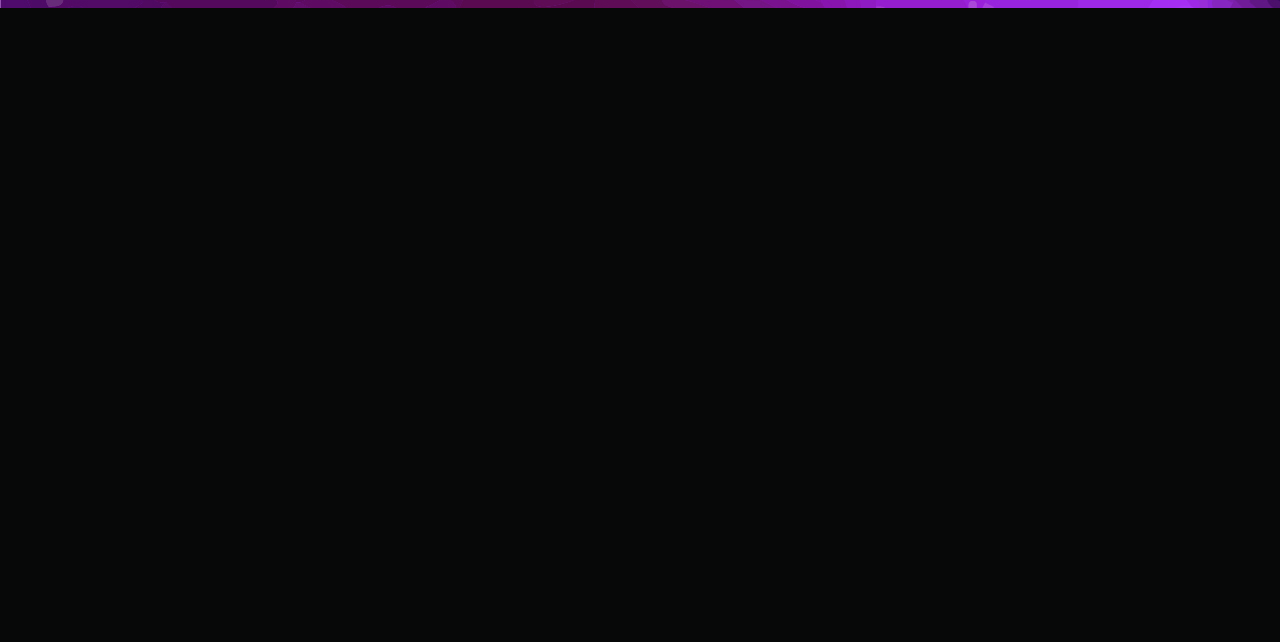
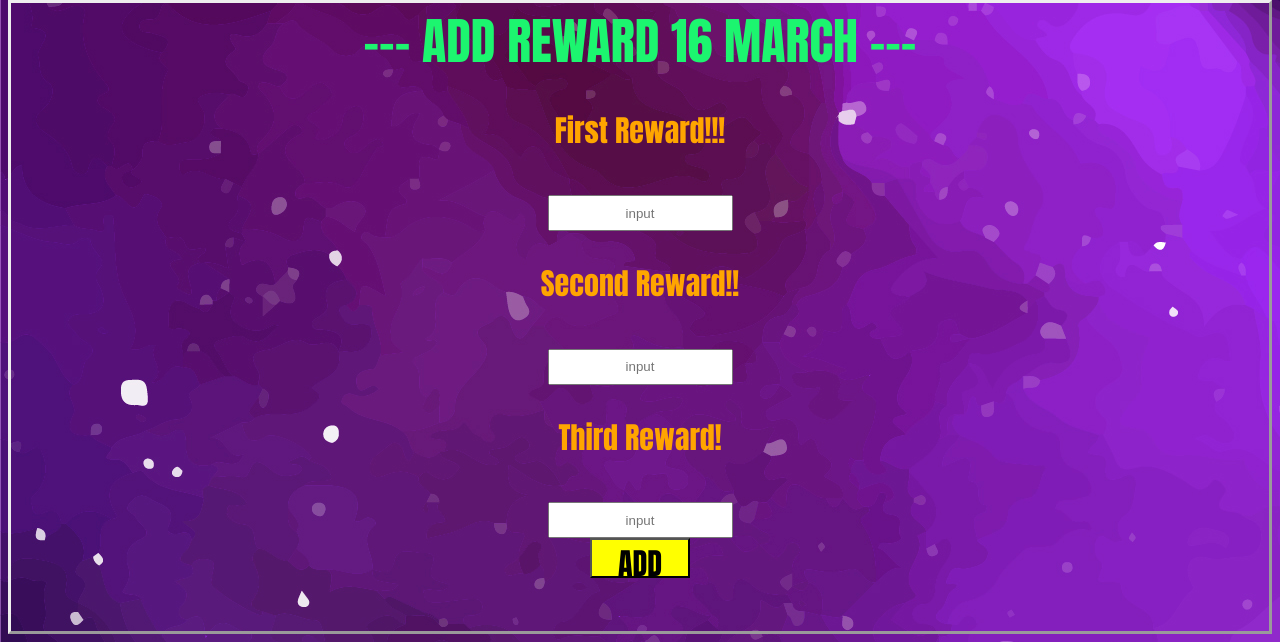
Before and after one commit to tontarnxpz/FINALEXAM_1630901369_Anawin, a Node server app: page /16march in a window 1280 px wide. Shown: the part 1007-1649 px from the top of the page. Before the commit the page ends 1015 px from the top, so only its background shows below. Run offline with Node 20, Linux system fonts and the light colour scheme; data that the repository does not hold is empty.

Commit message:
UPDATE_FINAL

```diff
--- a/CSS/16march.css
+++ b/CSS/16march.css
@@ -118,3 +118,33 @@ td{
     text-align: center;
     color: green;
 }
+
+h7{
+    text-align: center;
+    font-family: Impact, Haettenschweiler, 'Arial Narrow Bold', sans-serif;
+    font-size: 50px;
+    color: rgb(28, 245, 111);
+}
+
+.fill{
+    text-align: center;
+    font-family: Impact, Haettenschweiler, 'Arial Narrow Bold', sans-serif;
+    font-size: 30px;
+    color:orange;
+    border-style: outset;
+}
+
+.button{
+    text-align: center;
+    background-color: yellow;
+    cursor: pointer;
+    width: 100px;
+    height: 40px;
+    font-family: Impact, Haettenschweiler, 'Arial Narrow Bold', sans-serif;
+    font-size: 30px;
+}
+
+.button:hover{
+    transform: scale(1.3);
+    background-color: yellow;
+}
--- a/views/16march.ejs
+++ b/views/16march.ejs
@@ -46,6 +46,20 @@
             <% }) %>
         </table>
     </div>
+    <div class="fill">
+        <form action="/16march" method="post">
+            <h7>--- ADD REWARD 16 MARCH ---</h7>
+            <p>First Reward!!!</p>
+            <input name="order1" class="first" type="text" placeholder="input">
+            <p>Second Reward!!</p>
+            <input name="order2" class="second" type="text" placeholder="input">
+            <p>Third Reward!</p>
+            <input name="order3" class="third" type="text" placeholder="input">
+            <br>
+            <button type="submit" class="button">ADD</button>
+        </form>
+        <br>
+    </div>
 
 </body>
 </html>
```
Also changed, not shown: CSS/16april.css (+23 -0 lines), CSS/1april.css (+23 -0 lines), default.js (+55 -0 lines), views/16april.ejs (+15 -0 lines), views/1april.ejs (+15 -0 lines), views/index.ejs (+0 -44 lines).
